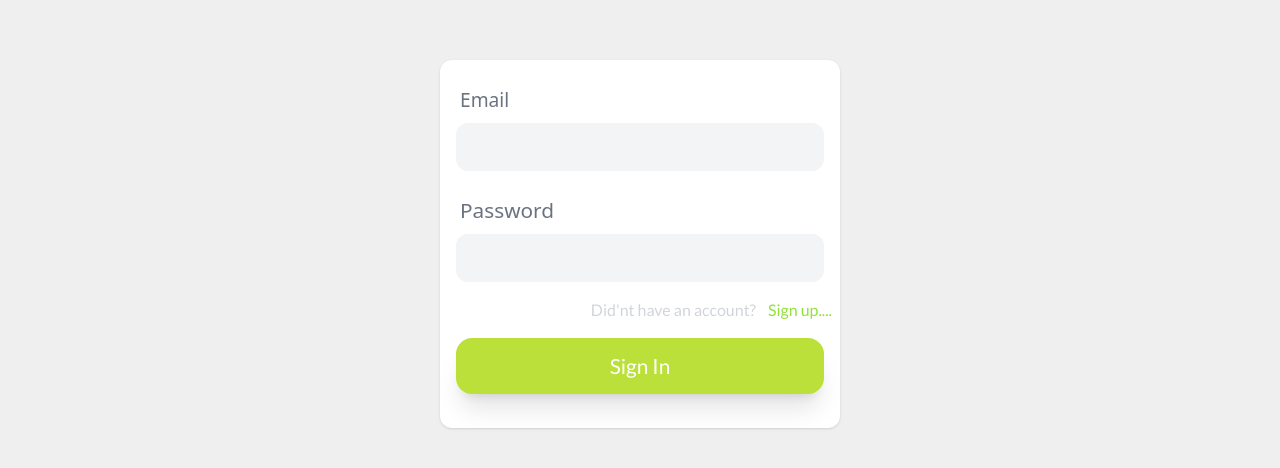
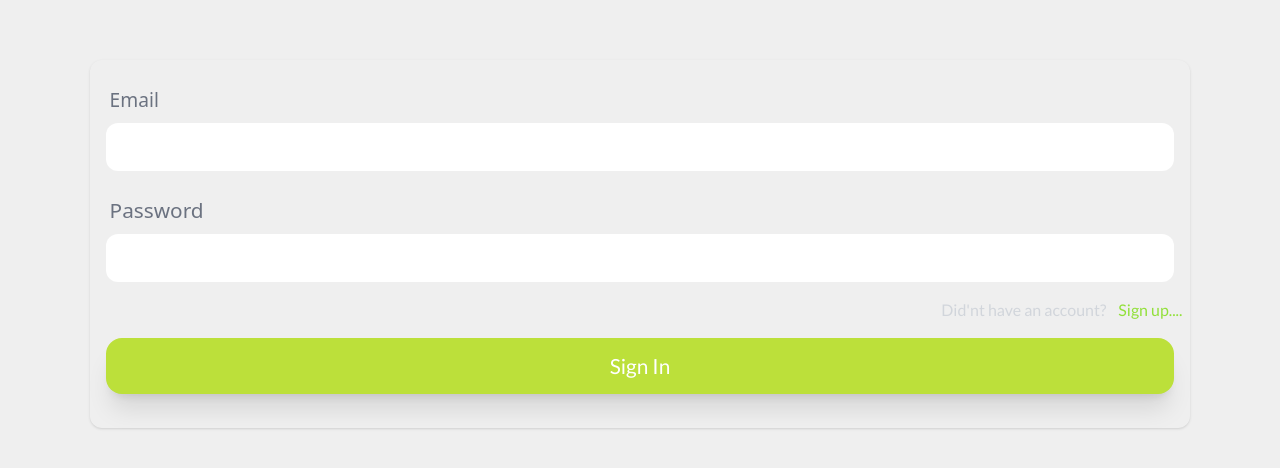
Before and after one commit to ashmah17/Neo_Banking_App, a React (Vite) app: page /Login in a window 1280 px wide. Shown: the part 156-624 px from the top of the page. Built offline with nearby package versions, Linux system fonts and the light colour scheme; a web font is replaced by a local one.

Commit message:
added log out at profile page

```diff
--- a/src/Components/LandingPage.jsx
+++ b/src/Components/LandingPage.jsx
@@ -21,12 +21,12 @@ const LandingPage = ({DarkMood}) => {
         <h3 className='text text-3xl'>Banking System</h3>
       </div>
 
-     <div className={`${Waiting ? 'hidden':' w-full h-[100vh] flex justify-center items-center '}  ${DarkMood ? 'bg-gray-900': 'backG'}`} >
-          <div className={`${DarkMood ? 'bg-gray-900 shadowD': 'bg-white'} w-[30rem] h-[20rem] rounded-xl shadow flex flex-col justify-center items-center`}>
-            <button className='greenB w-[25rem] p-2 m-4 h-[4rem] rounded-2xl text-white text-2xl shadow-xl hover:shadow transition-all duration-300 '>
+     <div className={` ${DarkMood ? '': 'backM'} ${Waiting ? 'hidden':' w-full h-[100vh] flex justify-center items-center '}  ${DarkMood ? 'bg-gray-900': 'backG'}`} >
+          <div className={`${DarkMood ? 'bg-white': 'bg-gray-900 shadowinset'} w-[80%] h-[20rem] rounded-xl shadow flex flex-col justify-center items-center`}>
+            <button className='greenB w-[80%] p-2 m-4 h-[4rem] rounded-2xl text-white text-2xl shadow-xl hover:shadow transition-all duration-300 '>
               <Link to='/Login' >Sign In</Link>
             </button>
-            <button className='greenB w-[25rem] p-2 m-4 h-[4rem] rounded-2xl text-white text-2xl shadow-xl hover:shadow transition-all duration-300 '>
+            <button className='greenB w-[80%] p-2 m-4 h-[4rem] rounded-2xl text-white text-2xl shadow-xl hover:shadow transition-all duration-300 '>
               <Link to='/Register'>Sign Up</Link>
             </button>
           </div>
--- a/src/Components/Login.jsx
+++ b/src/Components/Login.jsx
@@ -1,19 +1,19 @@
 import React from 'react'
 import {Link} from 'react-router-dom'
 
-const Login = () => {
+const Login = ({DarkMood}) => {
 
 
   return (
-    <div className='backG w-full h-[100vh] flex justify-center items-center'>
-         <div className=' bg-white w-[25rem] h-[23rem] rounded-xl justify-center shadow flex flex-col'>
+    <div className={`${DarkMood ? '': 'backM'} w-full h-[100vh] flex justify-center items-center`}>
+         <div className={`${DarkMood ? '': 'shadowinset p-3 bg-gray-900'} w-[86%] h-[23rem] rounded-xl justify-center shadow flex flex-col`}>
             <div className='flex flex-col m-2 '>
-              <label  className='outline-green-400 ml-3 text-[1.2rem] font-PrimaryRegular text-gray-500' >Email</label>
-              <input type="text"  className='bg-gray-100 h-12 outline-green-400 cursor-pointer p-2 rounded-xl outline-green-400 m-2'  />
+              <label  className={` ${DarkMood ? 'text-gray-500': 'text-gray-300'} outline-green-400 ml-3 text-[1.2rem] font-PrimaryRegular `} >Email</label>
+              <input type="text"  className={` ${DarkMood ? '': ' bg-gray-800'} g-gray-100 h-12 outline-green-400 cursor-pointer p-2 rounded-xl outline-green-400 m-2`}  />
             </div>
             <div className='flex flex-col  m-2 '>
-              <label  className='outline-green-400 ml-3 text-[1.3rem] font-PrimaryRegular text-gray-500' >Password</label>
-              <input type="password"  className='bg-gray-100 h-12 outline-green-400 cursor-pointer p-2 rounded-xl outline-green-400 m-2'  />
+              <label  className={` ${DarkMood ? 'text-gray-500': 'text-gray-300'} outline-green-400 ml-3 text-[1.3rem] font-PrimaryRegular `} >Password</label>
+              <input type="password"  className={` ${DarkMood ? '': 'bg-gray-800'} g-gray-100 h-12 outline-green-400 cursor-pointer p-2 rounded-xl outline-green-400 m-2`}  />
             </div>
             <p className='text-right mr-2 text-gray-300  font-primaryRegular'>Did'nt have an account?
               <Link to='/Register'>
--- a/src/Components/Profile.jsx
+++ b/src/Components/Profile.jsx
@@ -5,7 +5,11 @@ import profile from '../assets/profile.svg'
 import phone from '../assets/phone.svg'
 import email from '../assets/email.svg'
 import home from '../assets/home.svg'
+import ArrowRight from '../assets/arrow-right.svg'
 import BackButton from './BackButton'
+import {Link} from 'react-router-dom'
+
+
 const Profile = ({DarkMood}) => {
 
 
@@ -53,6 +57,12 @@ const Profile = ({DarkMood}) => {
                 <h2 className="font-primaryRegular">70 maitama street</h2>
               </span>
             </div>
+            <Link to='/Login' className="flex m-2 shadow rounded p-1">
+              <img src={ArrowRight} className="w-[2rem] rotate-[180deg] cursor-pointer" />
+              <span className="ml-6">
+                <h4 className="font-primaryRegular">Log Out</h4>
+              </span>
+            </Link>
           </div>
       </div>
       <div className={` ${DarkMood ? 'bg-white': 'text-gray-300 border border-gray-700 shadowD bg-gray-900'} rounded p-4 m-5 rounded-xl shadow`}>
--- a/src/Components/Register.jsx
+++ b/src/Components/Register.jsx
@@ -32,8 +32,8 @@ const Register = ({DarkMood}) => {
   ]
 
   return (
-    <div className={`${DarkMood ? 'backG':'bg-gray-900'}  w-full h-[100vh] flex justify-center items-center`}>
-      <div className={` ${DarkMood ? 'bg-white': 'bg-gray-900 shadowD'}  p-3 w-[90%] max-w-md md:max-w-2xl lg:max-w-4xl h-auto rounded-xl flex flex-col justify-center`}>
+    <div className={`${DarkMood ? 'backG':'backM'}  w-full h-[100vh] flex justify-center items-center`}>
+      <div className={` ${DarkMood ? 'bg-white': 'bg-gray-900 shadowinset'}  p-3 w-[86%] max-w-md md:max-w-2xl lg:max-w-4xl h-auto rounded-xl flex flex-col justify-center`}>
 
         <h1 className={` ${DarkMood ? '': 'text-white'} p-3 text-2xl font-primaryRegular pb-6 text-gray-500`}>Personal Info</h1>
         <div className={`${Next ? 'hidden':  'block'} grid gap-2 md:gap-3 p-2 sm:grid-cols-1 md:grid-cols-2 ${DarkMood ? ' bg-white ':'bg-gray-900'}`}>
```
